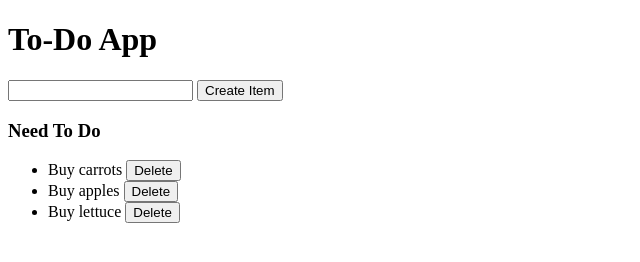
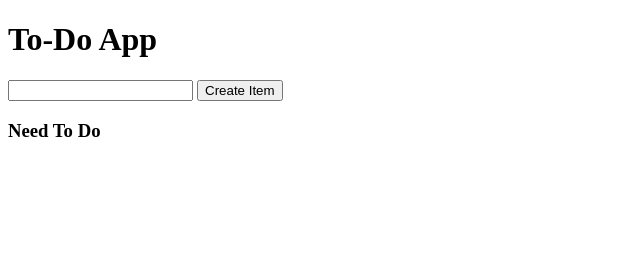
Before and after one commit to OrlandoCodes10/Learnwebcode, a plain HTML site: page Day 10/index.html in a window 1280 px wide. Shown: the whole page, without its empty margins (0-640 px from the left). Drawn offline with Linux system fonts and the light colour scheme.

Commit message:
Deleting the hard coded tasks

```diff
--- a/Day 10/index.html
+++ b/Day 10/index.html
@@ -15,9 +15,6 @@
 
     <h3>Need To Do</h3>
     <ul id="ourList">
-        <li>Buy carrots <button>Delete</button></li>
-        <li>Buy apples <button>Delete</button></li>
-        <li>Buy lettuce <button>Delete</button></li>
     </ul>
     <script src="Todoapp.js"></script>
 </body>
```
